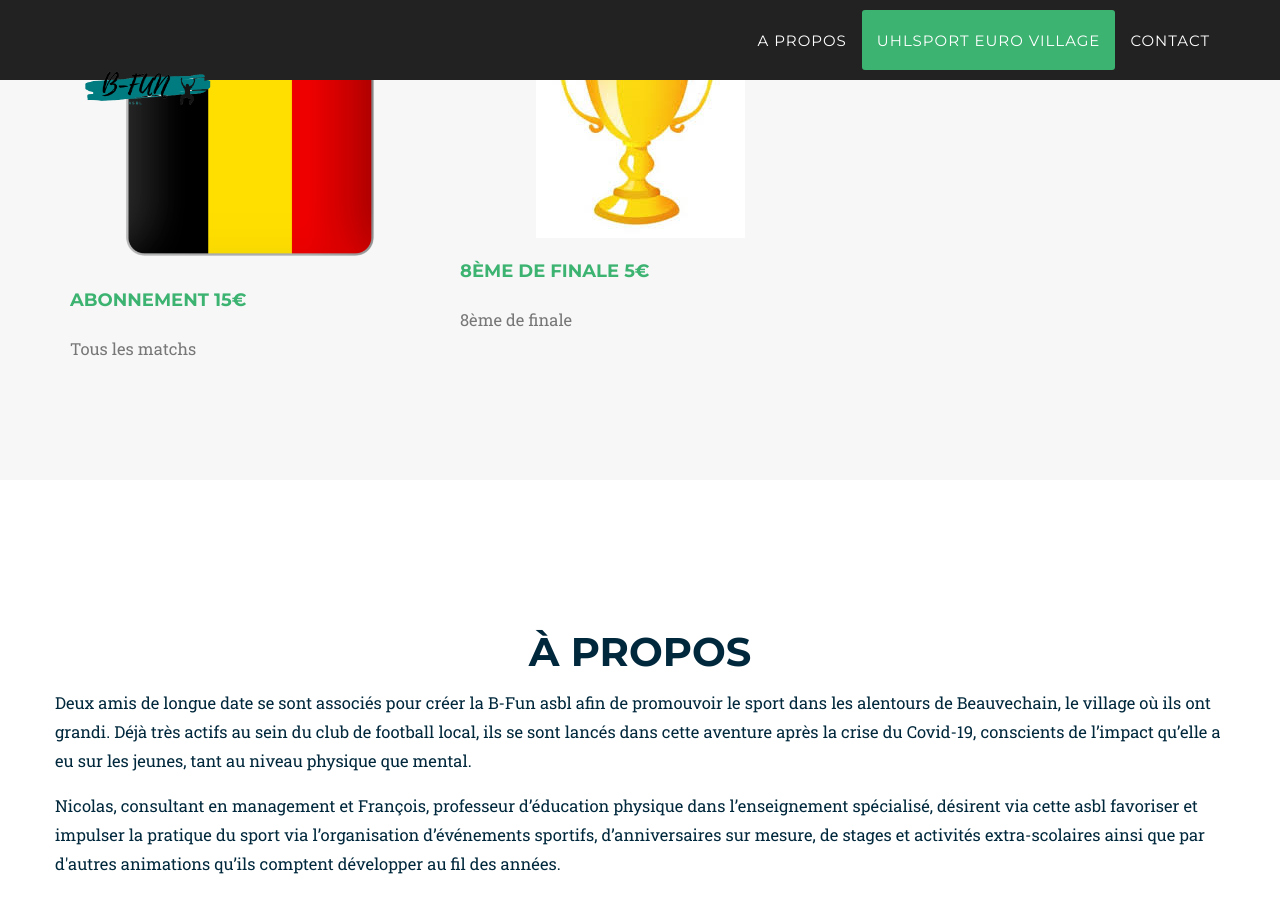
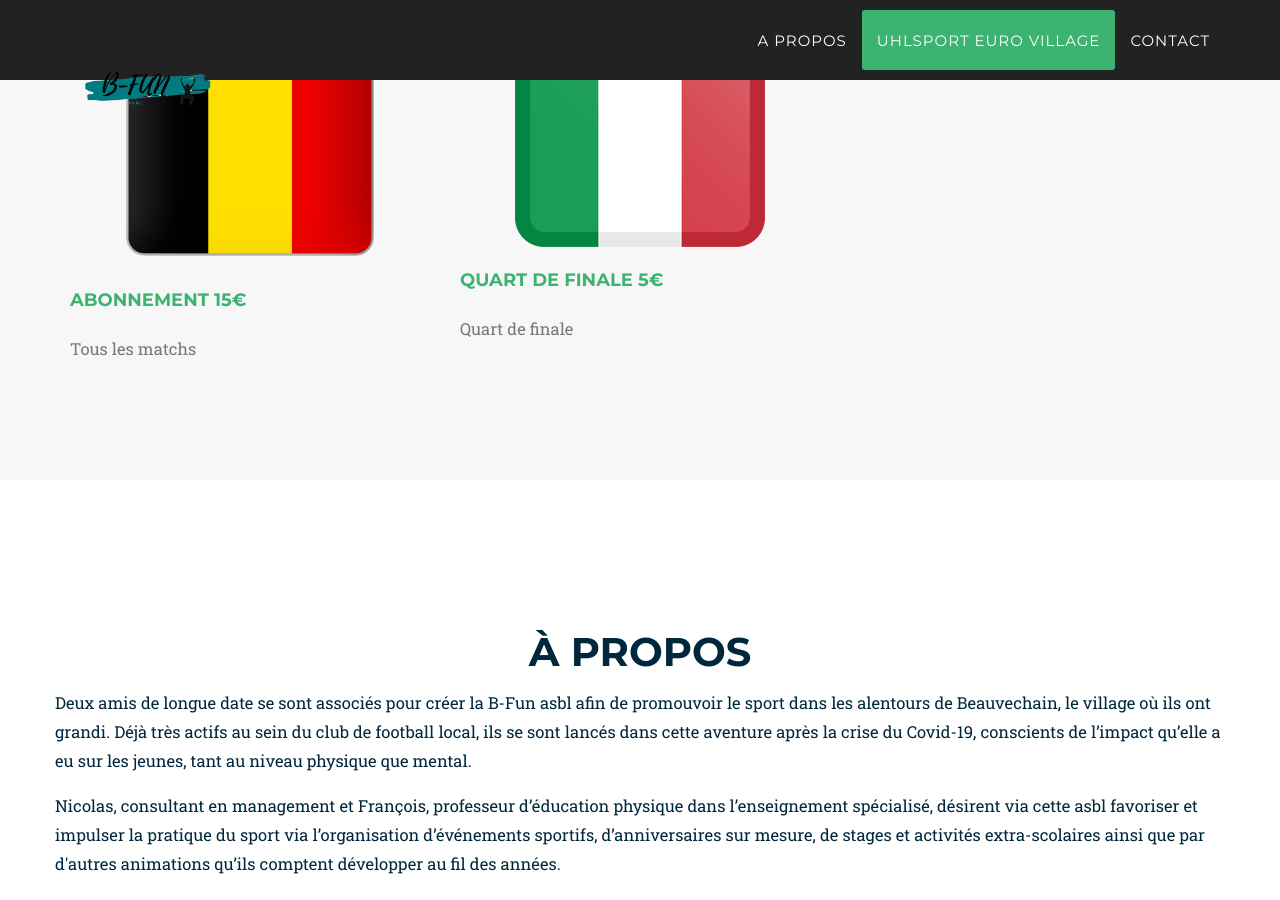
Before and after one commit to melvinchng/event-jekyll-theme, a Jekyll site: the page built from index.html, in a window 1280 px wide and 900 px high, scrolled down 978 px. Built offline with Jekyll 4.4.1, drawn with Linux system fonts in a browser that asks for light colours; some web fonts are replaced.

Commit message:
Quart de finale

```diff
--- a/_data/twenty_17/speakers.yml
+++ b/_data/twenty_17/speakers.yml
@@ -18,14 +18,14 @@
 #   description: Ticket pour voir le match Belgique - Russie (Samedi 12 juin 2021 à 21h00)
 #   url: "https://forms.gle/2kzgRgy2ozVRquBH6"
 
-- title: 8ème de finale 5€
+- title: Quart de finale 5€
   name: Name-3
-  subtitle: 8ème de finale
-  img: coupe.png
-  thumbnail: coupe.png
+  subtitle: Quart de finale
+  img: italy.png
+  thumbnail: italy.png
   alt: Picture of TBD
   topic: Topic
-  description: 8ème de finale (Dimanche 27 juin 2021 à 21h00)
+  description: Quart de finale (Dimanche 27 juin 2021 à 21h00)
   url: "https://forms.gle/2kzgRgy2ozVRquBH6"
 
 # - title: Match 5€
```
Also changed, not shown: assets/images/italy.png (added).
